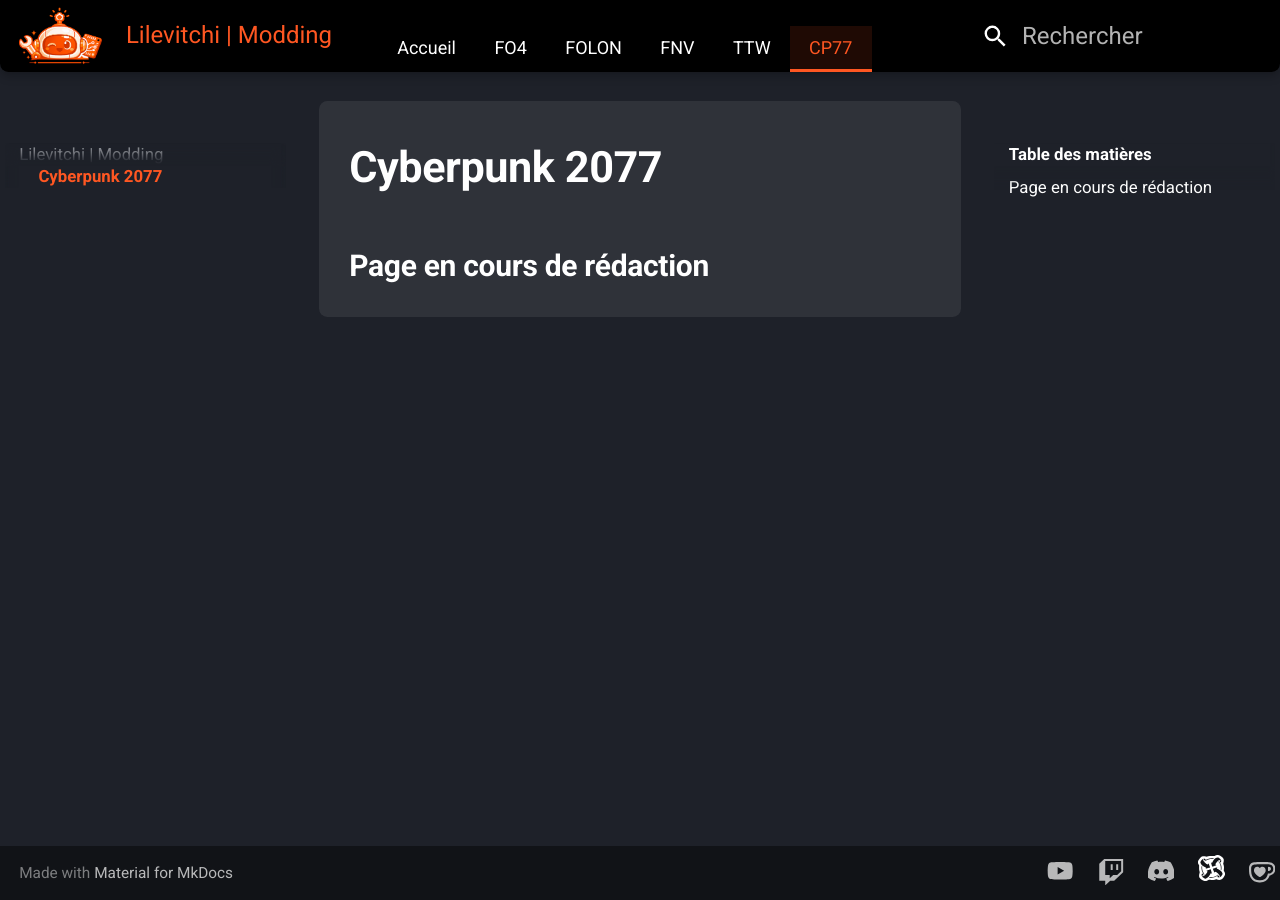
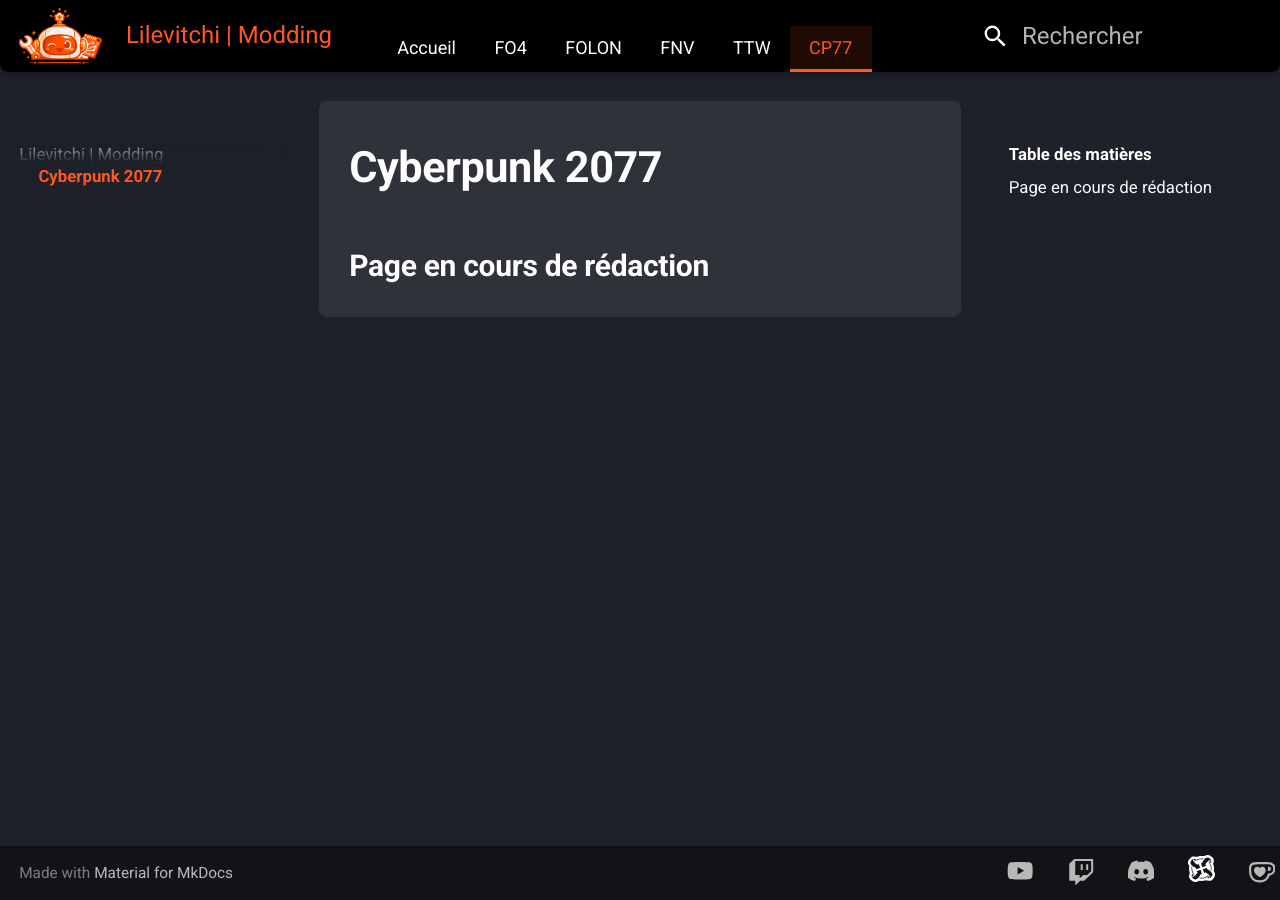
Before and after one commit to Lilevitchi/lilevitchi.github.io, an MkDocs documentation site: the page built from docs/cyberpunk/index.md, in a window 1280 px wide. Built offline with MkDocs 1.6.1 and Material for MkDocs 9.7.7, drawn with Linux system fonts in a browser that asks for light colours.

Commit message:
Update extra.css

```diff
--- a/docs/stylesheets/extra.css
+++ b/docs/stylesheets/extra.css
@@ -691,9 +691,9 @@
 }
 
 /* Lien individuel */
- /*[data-md-color-scheme] .md-footer-social__link {
+ [data-md-color-scheme] .md-footer-social__link {
     margin-left: 10px;
-}*/
+}
 
 /* SVG des icônes sociales */
 [data-md-color-scheme] .md-footer-social__link svg {
@@ -726,9 +726,9 @@
 }
 
 [data-md-color-scheme] .md-footer-social__icon {
-    top: -7px;
+    top: -6.5px;
 }
-
+/*
 [data-md-color-scheme] .md-typeset a:hover .orange-icon-svg,
 [data-md-color-scheme] .md-footer-social__link:hover .md-footer-social__icon,
 [data-md-color-scheme] .md-footer-social__link:hover .custom-social-icon {
@@ -736,7 +736,7 @@
 }
 
 
-/*[data-md-color-scheme] .md-typeset a:hover .orange-icon-svg,
+[data-md-color-scheme] .md-typeset a:hover .orange-icon-svg,
 [data-md-color-scheme] .md-footer-social__link:hover .md-footer-social__icon,
 [data-md-color-scheme] .md-footer-social__link:hover .custom-social-icon {
     filter: invert(48%) sepia(89%) saturate(2476%) hue-rotate(346deg) brightness(101%) contrast(101%) !important;
```
